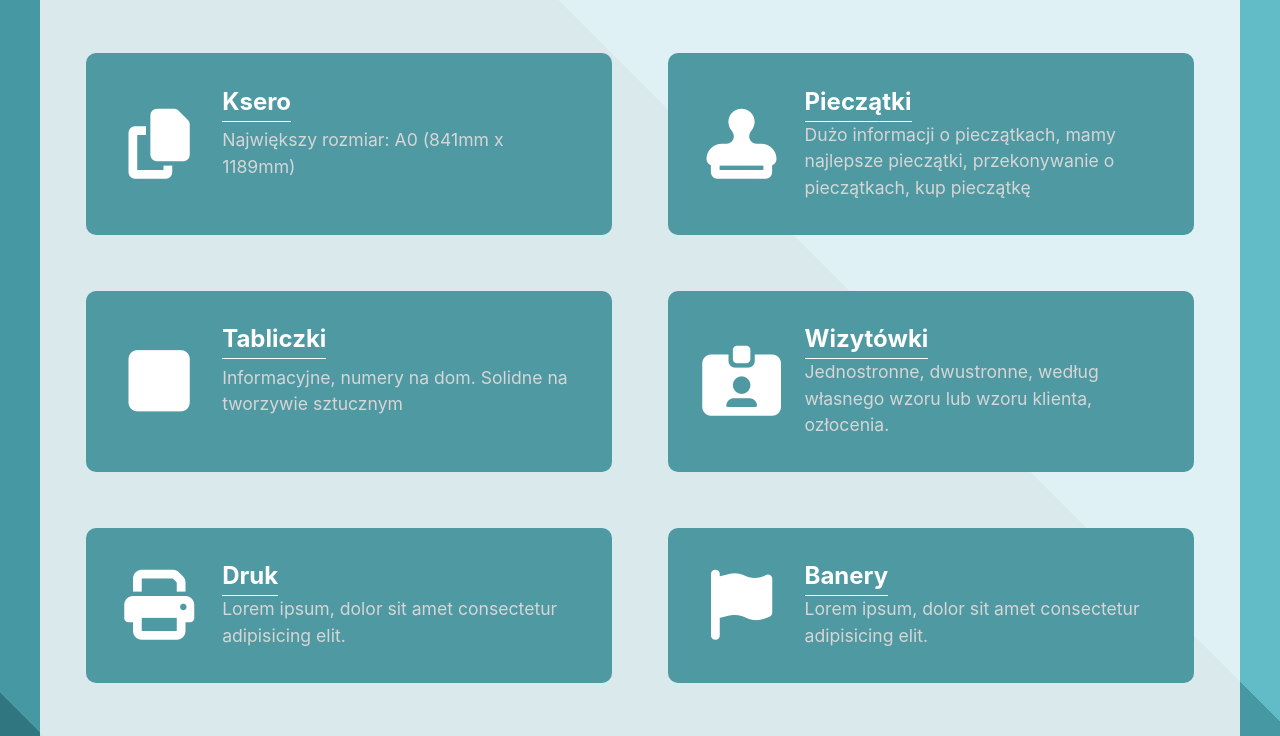
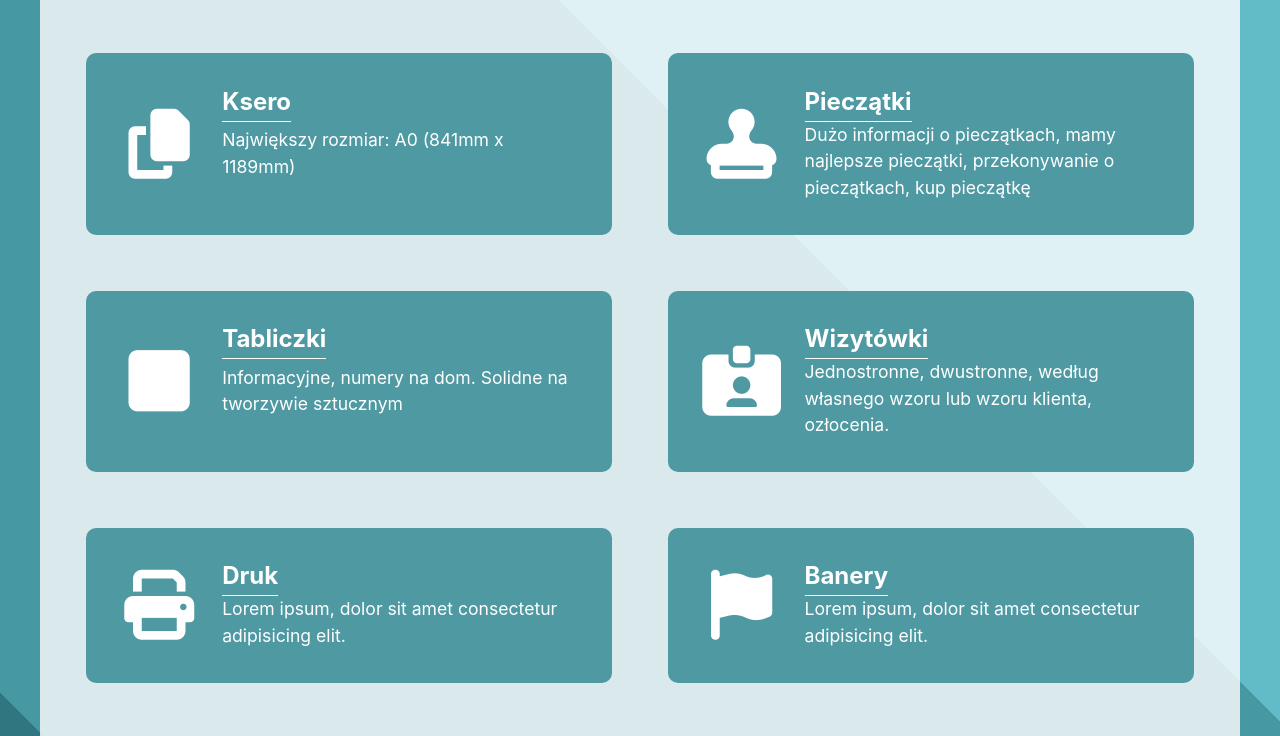
Before and after one commit to goodideagiver/istemple, a plain HTML site: page index.html in a window 1280 px wide. Shown: the part 3111-3847 px from the top of the page. Drawn offline with nearby package versions, Linux system fonts and the light colour scheme.

Commit message:
offer item color

```diff
--- a/style.css
+++ b/style.css
@@ -552,7 +552,7 @@ nav a {
 .of-g-inside p {
     margin: 0;
     font-size: 1.1rem;
-    color: rgb(214, 214, 214);
+    color: rgb(255, 255, 255);
     line-height: 1.5;
 }
 
```
